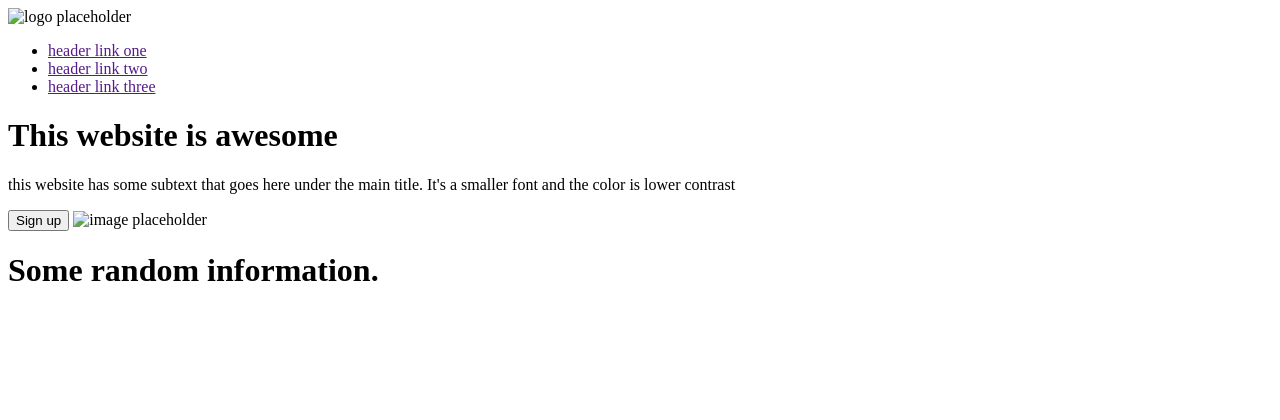
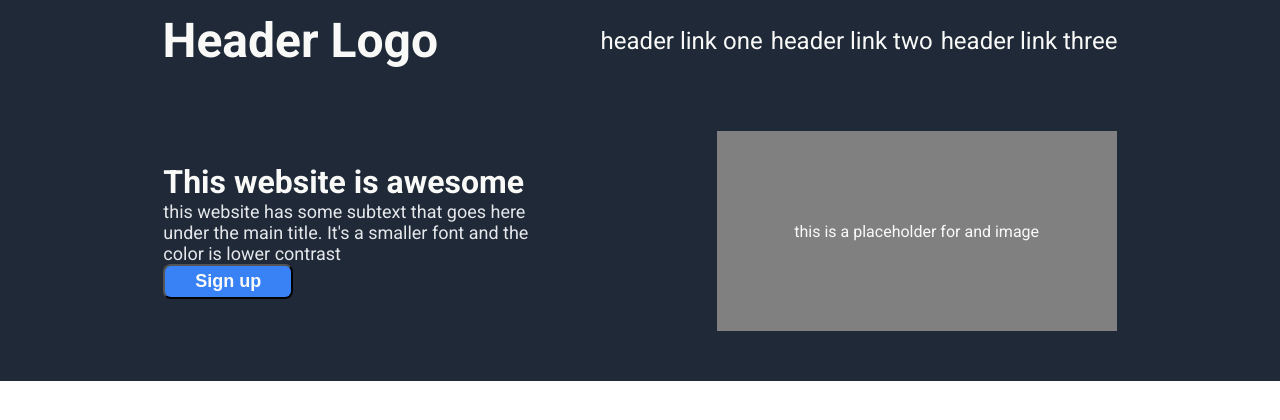
Before and after one commit to matanir0/foundations-landing-page, a plain HTML site: page index.html in a window 1280 px wide. Drawn offline with Linux system fonts and the light colour scheme.

Commit message:
add header and hero section
basic styling for now

```diff
--- a/index.html
+++ b/index.html
@@ -1,14 +1,16 @@
 <!DOCTYPE html>
 <html lang="en">
+
 <head>
     <meta charset="UTF-8">
     <meta name="viewport" content="width=device-width, initial-scale=1.0">
     <link rel="stylesheet" href="./styles.css">
     <title>Landing Page</title>
 </head>
+
 <body>
     <div class="header">
-        <img src="" alt="logo placeholder">
+        <h1>Header Logo</h1>
         <ul>
             <li><a href="">header link one</a></li>
             <li><a href="">header link two</a></li>
@@ -16,27 +18,16 @@
         </ul>
     </div>
 
-    <div class="main">
-        <h1>This website is awesome</h1>
-        <p>this website has some subtext that goes here under the main title. It's a smaller font and the color is lower contrast</p>
-        <button>Sign up</button>
-        <img src="" alt="image placeholder">
+    <div class="hero">
+        <div class="hero-left">
+            <h1>This website is awesome</h1>
+            <p>this website has some subtext that goes here under the main title. It's a smaller font and the color is lower
+                contrast</p>
+            <button>Sign up</button>
+        </div>
+        <div class="hero-img">this is a placeholder for and image</div>
     </div>
 
-    <div class="info">
-        <h1>Some random information.</h1>
-    </div>
+</body>
 
-    <div class="quote">
-
-    </div>
-
-    <div class="banner">
-
-    </div>
-
-    <div class="footer">
-
-    </div>
-</body>
 </html>
--- a/styles.css
+++ b/styles.css
@@ -0,0 +1,71 @@
+@import url('https://fonts.googleapis.com/css2?family=Roboto:ital,wght@0,100;0,300;0,400;0,500;0,700;0,900;1,100;1,300;1,400;1,500;1,700;1,900&display=swap');
+
+* {
+    margin: 0;
+    padding: 0;
+    box-sizing: border-box;
+}
+
+body {
+    font-family: Roboto, sans-serif;
+    display: flex;
+    flex-direction: column;
+}
+
+.header {
+    display: flex;
+    justify-content: space-evenly;
+    align-items: center;
+    padding: 12px 0;
+    background-color: #1f2937;
+    font-size: 24px;
+    color: #f9faf8;
+}
+
+a {
+    text-decoration: none;
+    color: #f9faf8;
+}
+
+.header ul {
+    list-style-type: none;
+    display: flex;
+    gap: 8px;
+}
+
+.hero {
+    display: flex;
+    justify-content: space-evenly;
+    align-items: center;
+    padding: 50px 0;
+    background-color: #1f2937;
+    color: #f9faf8;
+    /* height: ; */
+}
+
+.hero p {
+    color: #e5e7eb;
+    font-size: 18px;
+}
+
+.hero-left {
+    flex-basis: 390px;
+}
+
+.hero-left button {
+    padding: 5px 30px;
+    background-color: #3882f6;
+    color: #f9faf8;
+    border-radius: 8px;
+    font-size: 18px;
+    font-weight: 600;
+}
+
+.hero-img {
+    background-color: gray;
+    width: 400px;
+    height: 200px;
+    display: flex;
+    align-items: center;
+    justify-content: center;
+}
```
